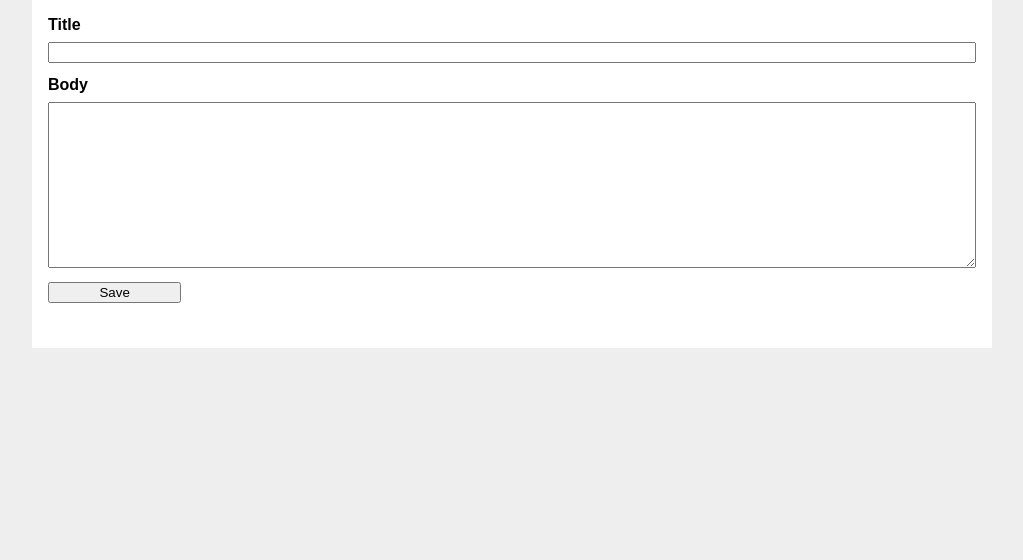
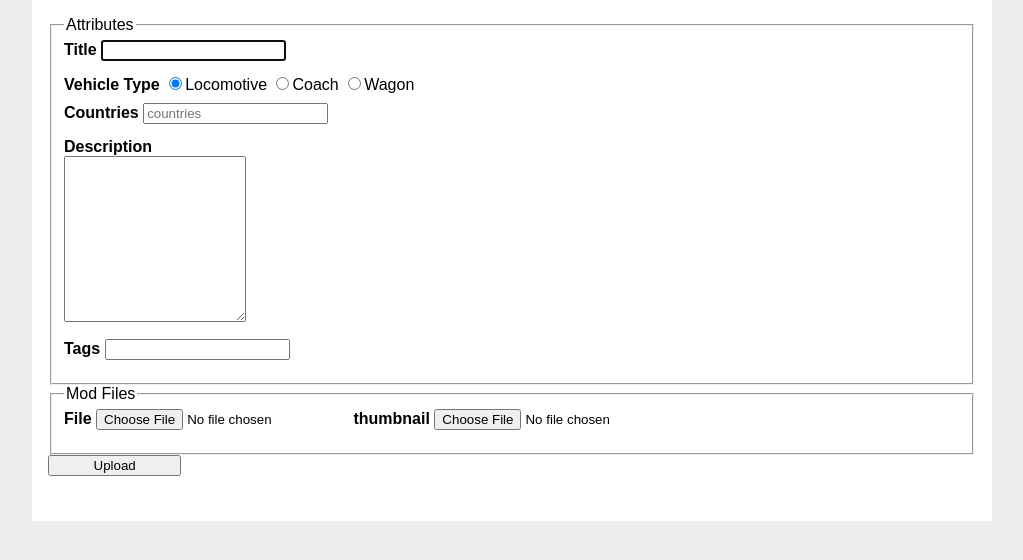
Before and after one commit to alexdawn/rollinghub, a Flask app: page /create in a window 1280 px wide. Shown: the part 98-658 px from the top of the page, without its empty margins (128-1151 px from the left). Run offline with Flask 2, Linux system fonts and the light colour scheme; the visitor is signed in with stand-in values (Sample User, id 1); a database or web service that is not in the repository returns one stand-in record (values such as "Sample title"); some libraries are stand-ins or nearby versions.

Commit message:
Add upload downloads

```diff
--- a/rollinghub/mod.py
+++ b/rollinghub/mod.py
@@ -1,16 +1,21 @@
 from flask import (
-    Blueprint, flash, g, redirect, render_template, request, url_for
+    Blueprint, current_app, flash, g, redirect, render_template, request, url_for, send_file
 )
 from werkzeug.exceptions import abort
+from werkzeug.utils import secure_filename
+from iso3166 import countries
+import io
+
 from rollinghub.auth import login_required
 from rollinghub.db import get_db
+
 
 bp = Blueprint('mod', __name__)
 
 
-@bp.route('/test')
-def hello():
-    return "hello world"
+def allowed_file(filename):
+    return '.' in filename and \
+           filename.rsplit('.', 1)[1].lower() in current_app.config['ALLOWED_EXTENSIONS']
 
 
 @bp.route('/')
@@ -22,10 +27,46 @@ SELECT m.id, title, description, created, author_id, username
     FROM mod as m
     JOIN "user" as u
     ON m.author_id = u.id
+    ORDER BY created DESC;
         """
     )
     posts = cur.fetchall()
     return render_template('mod/index.html', posts=posts)
+
+
+@bp.route('/img/<int:mod_id>')
+def image(mod_id):
+    db, cur = get_db()
+    cur.execute(
+        """
+SELECT thumbnail_name, thumbnail
+    FROM mod as m
+    WHERE id = %s
+        """, (mod_id, )
+    )
+    mod = cur.fetchone()
+    return send_file(
+        io.BytesIO(mod['thumbnail']),
+        mimetype='image/jpeg',
+        attachment_filename=mod['thumbnail'])
+
+
+@bp.route('/download/<int:mod_id>')
+def download(mod_id):
+    db, cur = get_db()
+    cur.execute(
+        """
+SELECT filename, file
+    FROM mod as m
+    WHERE id = %s
+        """, (mod_id, )
+    )
+    mod = cur.fetchone()
+    return send_file(
+        io.BytesIO(mod['file']),
+        mimetype='application/zip',
+        as_attachment=True,
+        attachment_filename=mod['filename'])
 
 
 @bp.route('/create', methods=('GET', 'POST'))
@@ -33,23 +74,41 @@ SELECT m.id, title, description, created, author_id, username
 def create():
     if request.method == 'POST':
         title = request.form['title']
+        vehicle = request.form['vehicle']
+        country = ['foo'] #request.form['country']
+        tags = list(request.form['tags'])
         body = request.form['body']
+        request.files['files']
         error: str = None
         if not title:
             error = "Title is required"
+        if 'files' not in request.files or 'thumbnail' not in request.files:
+            flash("Missing File")
+            return redirect(request.url)
+        files = request.files['files']
+        image = request.files['thumbnail']
+        if files.filename == '' or image.filename == '':
+            error = "No selected file"
         if error is not None:
             flash(error)
-        else:
+        if files and image and allowed_file(files.filename) and allowed_file(image.filename):
+            filename = secure_filename(files.filename)
+            imagename = secure_filename(image.filename)
             db, cur = get_db()
             cur.execute(
                 """
-INSERT INTO mod (title, description, author_id) VALUES (%s, %s, %s)
-                """, (title, body, g.user['id'])
+INSERT INTO mod (title, description, author_id, mod_type, countries, tags,
+                 filename, file, thumbnail_name, thumbnail)
+VALUES (%s, %s, %s, %s, %s, %s, %s, %s, %s, %s)
+                """, (title, body, g.user['id'], vehicle, country, tags,
+                      filename, files.read(), imagename, image.read())
             )
             db.commit()
             flash("Post succesful")
             return redirect(url_for('mod.index'))
-    return render_template('mod/create.html')
+        else:
+            flash("Invalid File Type")
+    return render_template('mod/create.html', countries=countries)
 
 
 def get_post(id, check_author=True):
--- a/rollinghub/static/style.css
+++ b/rollinghub/static/style.css
@@ -16,7 +16,7 @@ nav ul li a, nav ul li span, header .action { display: block; padding: 0.5rem; }
 .post > header > div:first-of-type { flex: auto; }
 .post > header h1 { font-size: 1.5em; margin-bottom: 0; }
 .post .about { color: slategray; font-style: italic; }
-.post .body { white-space: pre-line; }
+.post .body { white-space: pre-line; margin: 0; padding: 0; }
 .content:last-child { margin-bottom: 0; }
 .content form { margin: 1em 0; display: flex; flex-direction: column; }
 .content label { font-weight: bold; margin-bottom: 0.5em; }
@@ -24,3 +24,23 @@ nav ul li a, nav ul li span, header .action { display: block; padding: 0.5rem; }
 .content textarea { min-height: 12em; resize: vertical; }
 input.danger { color: #cc2f2e; }
 input[type=submit] { align-self: start; min-width: 10em; }
+img.thumbnail {
+    width: 100%;
+    height: 100%;
+    object-fit: cover; }
+article {
+    grid-template-columns: 1fr 1fr 1fr;
+    grid-gap: 1rem;
+    grid-auto-flow: dense;
+      }
+/* This will create 2x images every 4 elements */
+article:nth-child(4n) {
+    grid-column: span 2; /* Spans two columns */
+    grid-row: span 2; /* Spans two rows */
+  }
+
+/* This will create 3x images every 8 elements */
+article:nth-child(8n) {
+    grid-column: span 3;
+    grid-row: span 3;
+  }
--- a/rollinghub/templates/base.html
+++ b/rollinghub/templates/base.html
@@ -1,6 +1,9 @@
 <!doctype html>
 <title>{% block title %}{% endblock %} - rollinghub</title>
-<link rel="stylesheet" href="{{ url_for('static', filename='style.css') }}">
+<link rel="stylesheet" href="{{ url_for('static', filename='style.css') }}"  type="text/css">
+<link href="{{ url_for('static', filename='jquery-flexdatalist/jquery.flexdatalist.min.css') }}" rel="stylesheet" type="text/css">
+<script src="https://ajax.googleapis.com/ajax/libs/jquery/3.4.1/jquery.min.js"></script>
+<script src="{{ url_for('static', filename='jquery-flexdatalist/jquery.flexdatalist.min.js') }}"></script>
 <nav>
   <h1><a href="{{ url_for('index')}}">Rollinghub</a></h1>
   <ul>
--- a/rollinghub/templates/mod/create.html
+++ b/rollinghub/templates/mod/create.html
@@ -5,11 +5,35 @@
 {% endblock %}
 
 {% block content %}
-  <form method="post">
-    <label for="title">Title</label>
-    <input name="title" id="title" value="{{ request.form['title'] }}" required>
-    <label for="body">Body</label>
-    <textarea name="body" id="body">{{ request.form['body'] }}</textarea>
-    <input type="submit" value="Save">
+  <form method="post" enctype="multipart/form-data">
+    <fieldset>
+      <legend>Attributes</legend>
+      <label for="title">Title</label>
+      <input name="title" id="title" value="{{ request.form['title'] }}" required autofocus><br>
+      <label for="vehicle">Vehicle Type</label>
+      <input type="radio" name="vehicle" value="locomotive" checked>Locomotive
+      <input type="radio" name="vehicle" value="coach">Coach
+      <input type="radio" name="vehicle" value="wagon">Wagon<br>
+      <label for="country">Countries</label>
+      <input list="country" class="flexdatalist" type='text' placeholder='countries' class='flexdatalist' data-min-length='1' multiple='multiple'>
+      <datalist id="country">
+          {% for country in countries %}
+          <option value="{{ country.alpha3 }}">{{ country.name }}</option>
+          {% endfor %}
+      </datalist><br>
+      <label for="body">Description</label><br>
+      <textarea name="body" id="body">{{ request.form['body'] }}</textarea><br>
+      <label for="tags">Tags</label>
+      <input name="tags" id="tags" value="{{ request.form['tags'] }}"><br>
+    </fieldset>
+    <fieldset>
+        <legend>Mod Files</legend>
+        <label for="files">File</label>
+        <input type=file name=files required>
+        <label for="thumbnail">thumbnail</label>
+        <input type=file name=thumbnail required>
+    </fieldset>
+
+    <input type="submit" value="Upload">
   </form>
 {% endblock %}
--- a/rollinghub/templates/mod/index.html
+++ b/rollinghub/templates/mod/index.html
@@ -8,6 +8,7 @@
 {% endblock %}
 
 {% block content %}
+<articles>
   {% for post in posts %}
     <article class="post">
       <header>
@@ -18,11 +19,14 @@
         {% if g.user['id'] == post['author_id'] %}
           <a class="action" href="{{ url_for('mod.update', id=post['id']) }}">Edit</a>
         {% endif %}
+          <a class="action" href="{{ url_for('mod.download', mod_id=post['id'])}}">Download</a>
       </header>
+      <img class="thumbnail" src="{{ url_for('mod.image', mod_id=post['id'])}}" alt="{{ 'preview of {}'.format(post['title']) }}"/>
       <p class="body">{{ post['description'] }}</p>
     </article>
     {% if not loop.last %}
       <hr>
     {% endif %}
   {% endfor %}
+</articles>
 {% endblock %}
```
Also changed, not shown: rollinghub/__init__.py (+6 -2 lines), rollinghub/schema.sql (+7 -0 lines), 2 other files.
